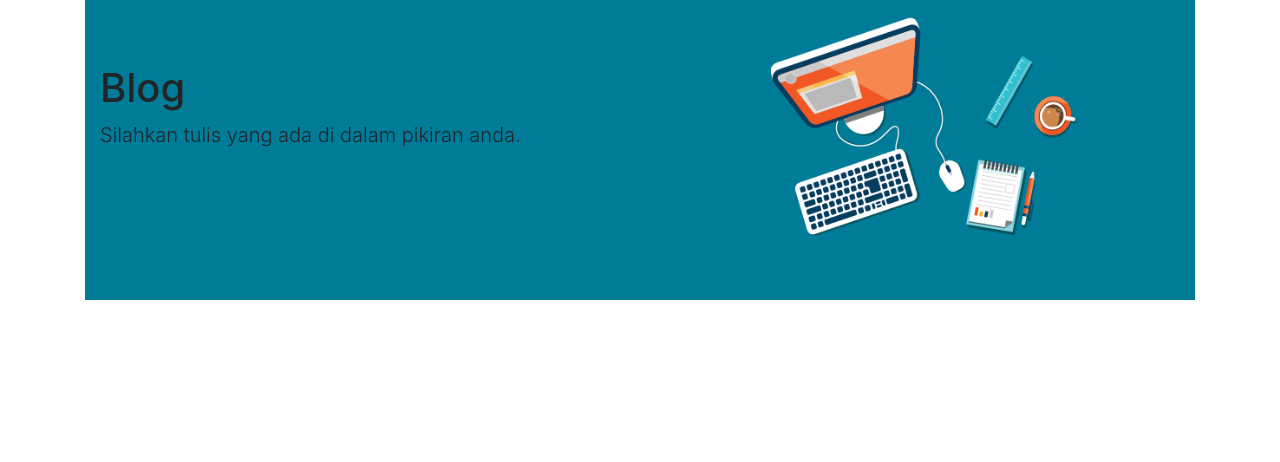
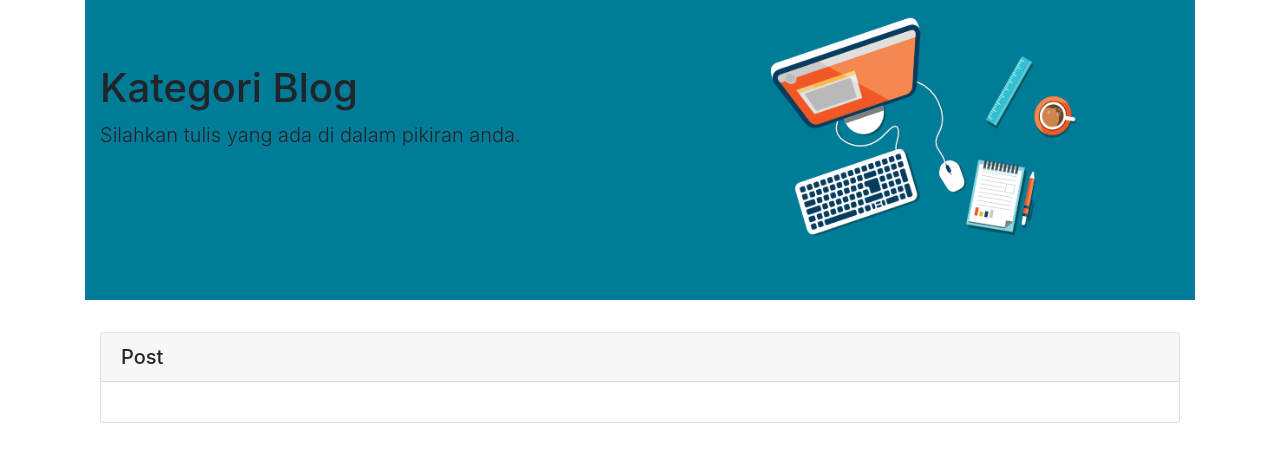
Before and after one commit to hanifsalafi/Learn-Django, a Django app: page /blog/blog/ in a window 1280 px wide. Shown: the part 58-520 px from the top of the page. Run offline with Django 3.2, Linux system fonts and the light colour scheme; data that the repository does not hold is empty; some libraries are stand-ins or nearby versions.

Commit message:
update minor

```diff
--- a/blog/templates/blog/blog.html
+++ b/blog/templates/blog/blog.html
@@ -16,33 +16,39 @@
 
 {% block content %}
 <div class="container">
-    {% if sub_judul == 'Recent Post' %}
-    <h2>{{ sub_judul}}</h2>
-    <hr>
-    <p>Lorem Ipsum is simply dummy text of the printing and typesetting industry.
-        Lorem Ipsum has been the industry's standard dummy text ever since the 1500s,
-        when an unknown printer took a galley of type and scrambled it to make a type
-        specimen book. </p>
-    {% elif sub_judul == 'Popular Post'%}
-        <h2>{{ sub_judul}}</h2>
-        <hr>
-        <p>It has survived not only five centuries, but also the leap into electronic typesetting,
-            remaining essentially unchanged. It was popularised in the 1960s with the release of Letraset
-            sheets containing Lorem Ipsum passages, and more recently with desktop publishing software like Aldus
-            PageMaker including versions of Lorem Ipsum.</p>
-    {% endif %}
+    <div class="card">
+        {% if judul == 'Blog' %}
+            <h5 class="card-header">Recent Post</h5>
+        {% elif judul == 'Konten Blog' %}
+            <h5 class="card-header text-center">{{ post.title }}</h5>
+        {% else %}
+            <h5 class="card-header">Post</h5>
+        {% endif %}
+        <div class="card-body">
+            {% if judul == 'Blog' or 'Kategori' in judul %}
+                <ul class="list-group">
+                        {% for post in Posts %}
+                        <li class="list-group-item">
+                            <a href="post/{{ post.slug }}"><h3>{{ post.title }}</h3></a>
+                            <div class="row">
+                                <div class="col-lg-1"><a href="/blog/{{ post.category }}">{{ post.category }}</a></div>
+                                <div class="col-lg-3"><p>{{ post.created_time }}</p></div>
+                            </div>
+                        </li>
+                    {% endfor %}
+                </ul>
+            {% else %}
+                <div class="row">
+                    <div class="col-lg-1"><a href="/blog/{{ post.category }}">{{ post.category }}</a></div>
+                    <div class="col-lg-3"><p>{{ post.created_time }}</p></div>
+                </div>
+                <p class="card-text">{{ post.body }}</p>
+            {% endif %}
+        </div>
+    </div>
 </div>
 {% endblock content %}
 
+{% block overload_content %}
 
-{% block overload_content %}
-    <ol>
-        {% for post in Posts %}
-            <li>
-                <a href="post/{{ post.slug }}"><h3>{{ post.title }}</h3></a>
-                <a href="/blog/{{ post.category }}">{{ post.category }}</a>
-                <p>{{ post.body }}</p>
-            </li>
-        {% endfor %}
-    </ol>
 {% endblock overload_content %}
--- a/blog/views.py
+++ b/blog/views.py
@@ -25,7 +25,7 @@ def berita(request):
     # queryset
     posts = Post.objects.filter(category='berita')
     context = {
-        'judul': 'Blog',
+        'judul': 'Kategori Berita',
         'sub_judul': 'Dashboard',
         'banner': 'blog/img/banner_blog.png',
         'nav': [
@@ -41,7 +41,7 @@ def blog(request):
     # queryset
     posts = Post.objects.filter(category='blog')
     context = {
-        'judul': 'Blog',
+        'judul': 'Kategori Blog',
         'sub_judul': 'Dashboard',
         'banner': 'blog/img/banner_blog.png',
         'nav': [
@@ -82,7 +82,18 @@ def popular(request):
 
 def singlePost(request, slug):
     post = Post.objects.get(slug=slug)
-    title =  '<h3>{}</h3>'.format(post.title)
-    category = '<a href="/blog/{}">{}</a>'.format(post.category, post.category)
-    body = '<p>{}</p>'.format(post.body)
-    return HttpResponse(title+category+body)
+    # title =  '<h3>{}</h3>'.format(post.title)
+    # category = '<a href="/blog/{}">{}</a>'.format(post.category, post.category)
+    # body = '<p>{}</p>'.format(post.body)
+    context = {
+        'judul': 'Konten Blog',
+        'sub_judul': 'Popular Post',
+        'banner': 'blog/img/banner_blog.png',
+        'nav': [
+            ['/', 'Home'],
+            ['/about', 'About'],
+            ['/blog', 'Blog']
+        ],
+        'post': post
+    }
+    return render(request, sub_dir+'blog.html', context)
--- a/templates/base.html
+++ b/templates/base.html
@@ -17,7 +17,7 @@
 <body>
     <div class="container">
         <nav class="navbar navbar-expand-lg navbar-light bg-dark">
-            <a class="navbar-brand" href="#"><img class="logo-navbar" src="{% static 'img/logo.png' %}" alt=""></a>
+            <a class="navbar-brand" href="/"><img class="logo-navbar" src="{% static 'img/logo.png' %}" alt=""></a>
             <button class="navbar-toggler" type="button" data-toggle="collapse" data-target="#navbarSupportedContent" aria-controls="navbarSupportedContent" aria-expanded="false" aria-label="Toggle navigation">
                 <span class="navbar-toggler-icon"></span>
             </button>
```
